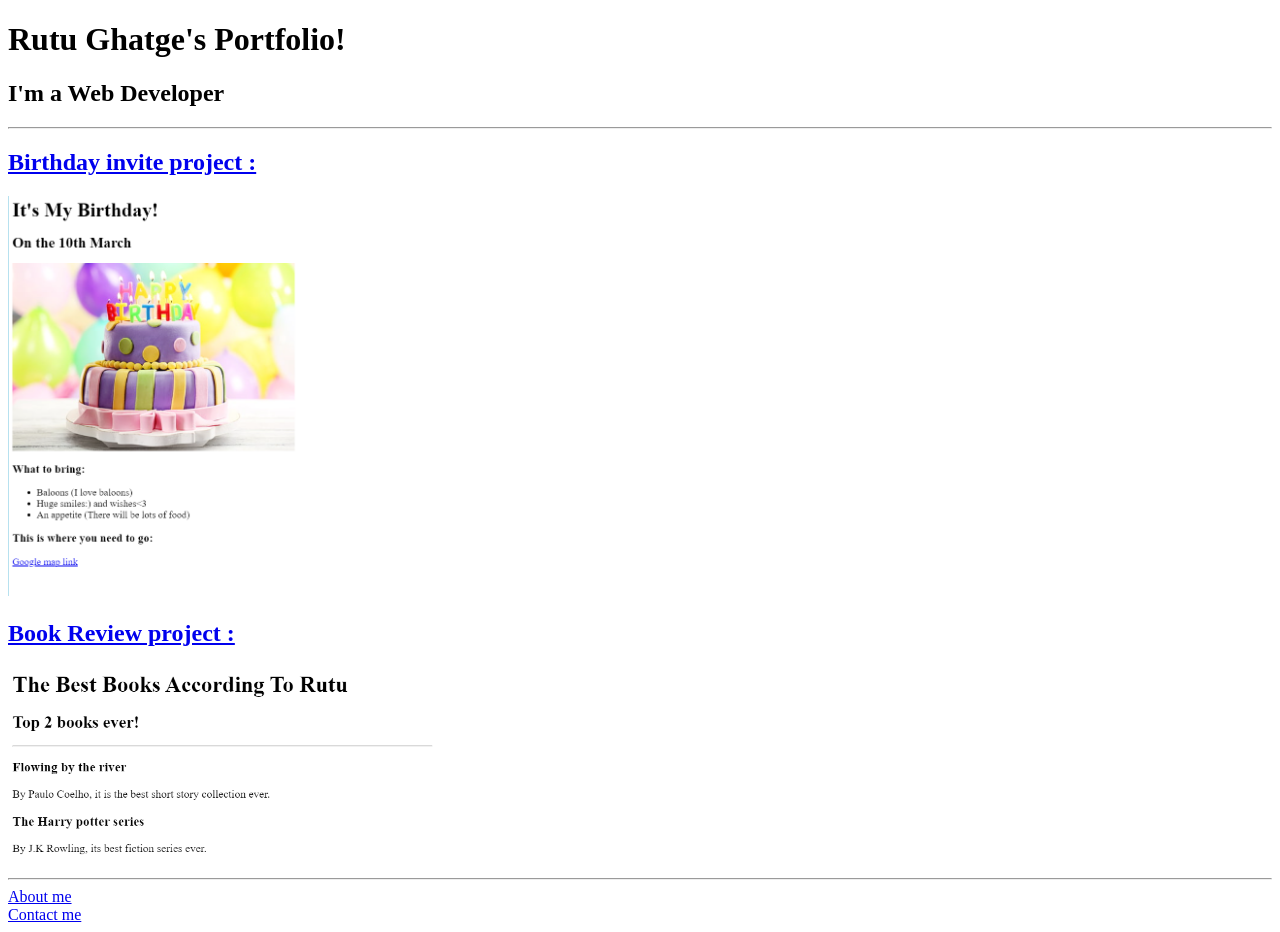
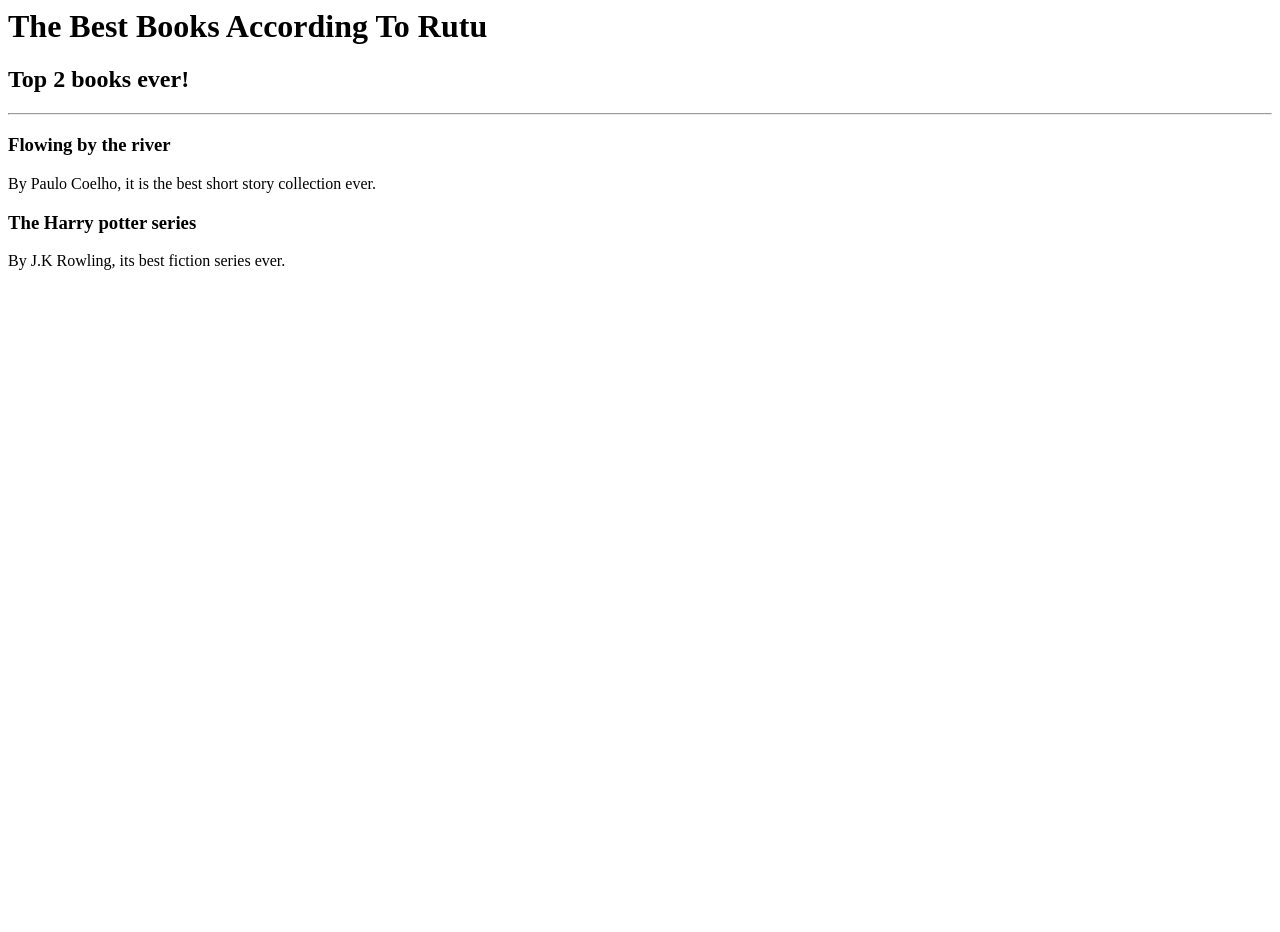
Before and after one commit to RutuGhatge/html-portfolio, a plain HTML site: page index.html in a window 1280 px wide. After the commit the page ends 800 px from the top, so only its background shows below. Drawn offline with Linux system fonts and the light colour scheme.

Commit message:
Add files via upload

```diff
--- a/index.html
+++ b/index.html
@@ -1,35 +1,10 @@
-<!-- TODO 1: Create the HTML Boilerplate -->
-
-<!-- TODO 2: Add Your previous projects' HTML into the public folder -->
-
-<!-- TODO 3: Take screenshots of your project previews and add the images to the images folder -->
-
-<!-- TODO 4: Add titles/subtitles etc. -->
-
-<!-- TODO 5: Add a link to the project pages -->
-
-<!-- TODO 6: Add images to show the project previews
-HINT for TODO 6: You can use the height attribute set to 200 to make the image smaller:
-https://developer.mozilla.org/en-US/docs/Web/HTML/Element/img#attr-height -->
-
-<!-- TODO 7: Add the Contact Me and About Me page links -->
-<!DOCTYPE html>
-<html lang="en">
-<head>
-    <meta charset="UTF-8">
-    <meta name="viewport" content="width=device-width, initial-scale=1.0">
-    <title>Document</title>
-</head>
-<body>
-    <h1>Rutu Ghatge's Portfolio!</h1>
-    <h2>I'm a Web Developer</h2>
-    <hr>
-    <a href="../3.4 Birthday Invite Project/index.html"><h2>Birthday invite project :</h2></h3></a>
-    <img src="./bday invite.png" height="400"/>
-    <a href="../2.4 Movie Ranking Project/index.html"><h2>Book Review project :</h2></h3></a>
-    <img src="./review.png" height="200"/>
-    <hr>
-    <a href="./public/about.html">About me</a><br>
-    <a href="./public/contact.html">Contact me</a>
-</body>
-</html>
+<!-- Write your code below -->
+<h1>The Best Books According To Rutu</h1>
+<h2>Top 2 books ever!</h2>
+<hr>
+<h3>Flowing by the river</h3>
+<p>By Paulo Coelho, it is the best short story collection ever.
+</p>
+<h3>The Harry potter series</h3>
+<p>By J.K Rowling, its best fiction series ever.
+</p>
```
